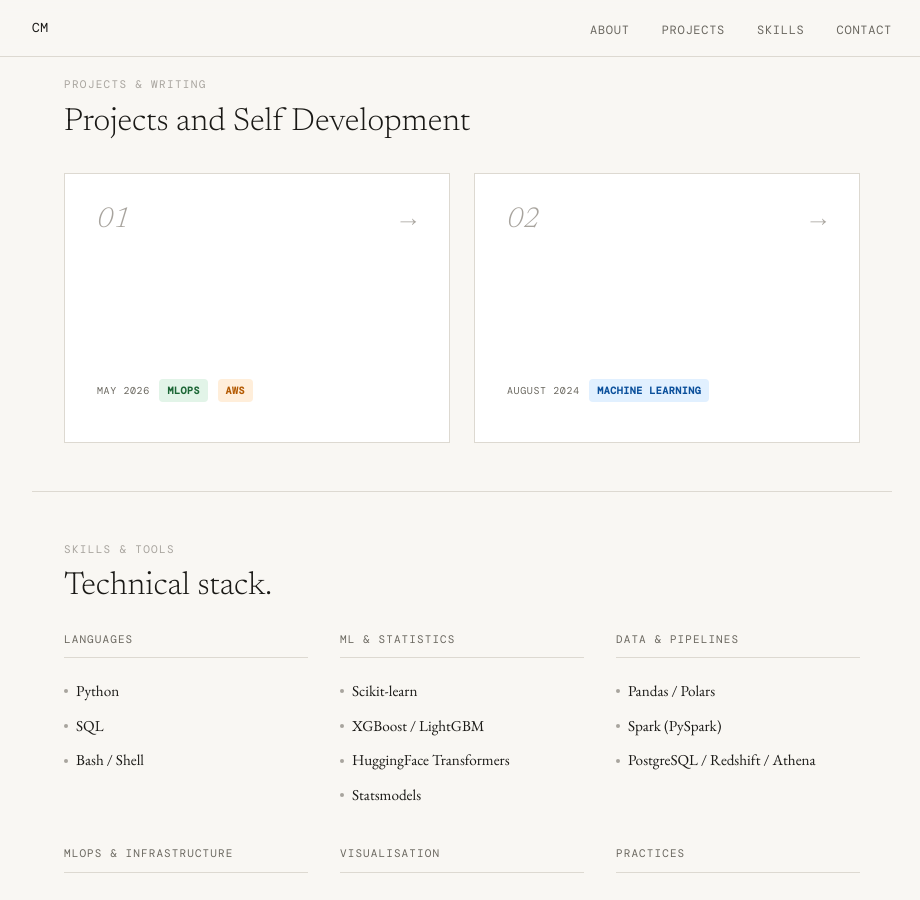
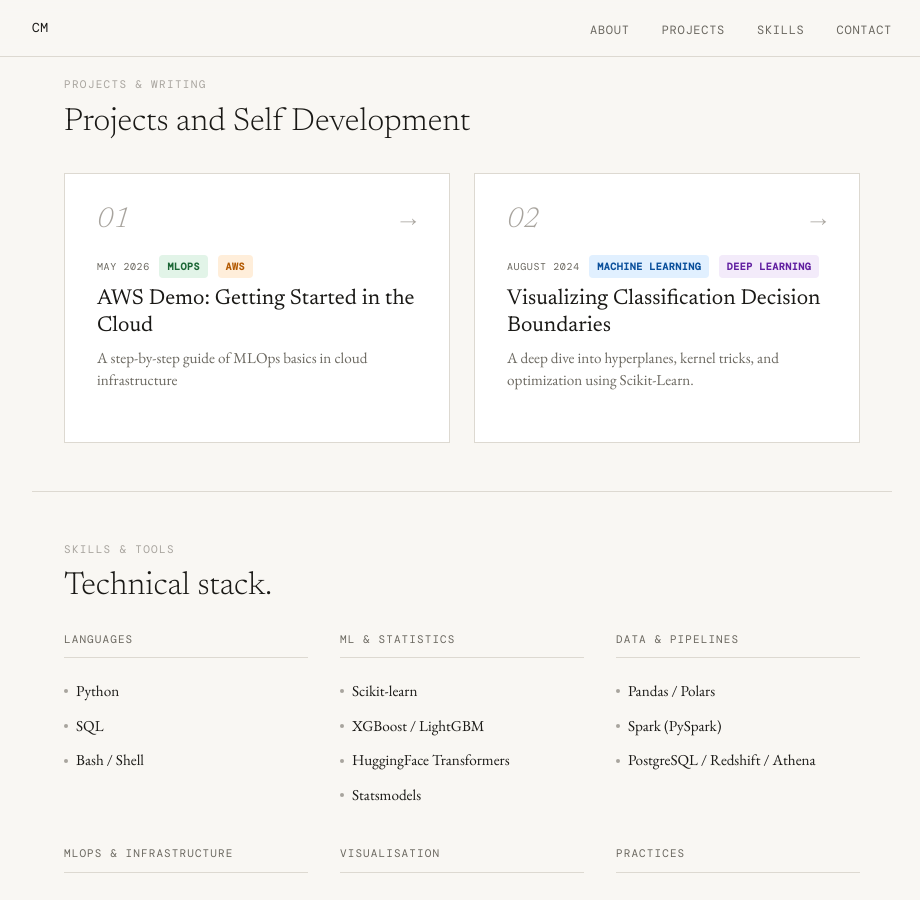
Before and after one commit to chrismca13/chrismca13.github.io, a Jekyll site: the page built from index.html, in a window 1280 px wide and 900 px high, scrolled down 900 px. Shown: the whole window, without its empty margins (178-1098 px from the left). Built offline with Jekyll 4.4.1, drawn with Linux system fonts in a browser that asks for light colours.

Commit message:
Fix title issue in grid

```diff
--- a/_posts/2024-08-01-decision-boundaries-2.md
+++ b/_posts/2024-08-01-decision-boundaries-2.md
@@ -2,7 +2,7 @@
 layout: post
 title: "Visualizing Classification Decision Boundaries"
 description: "A deep dive into hyperplanes, kernel tricks, and optimization using Scikit-Learn."
-categories: [Machine Learning]
+categories: [Machine Learning, Deep Learning]
 ---
 
 # Exploring Decision Boundaries Visually with Neural Nets, Trees, and Regressions
--- a/index.html
+++ b/index.html
@@ -635,13 +635,17 @@ layout: null
             <span class="project-arrow">{% if post.external_url %}↗{% else %}→{% endif %}</span>
           </div>
 
+          <div class="blog-body">
             <div class="blog-meta">
               <span class="blog-date">{{ post.date | date: "%B %Y" }}</span>
-
               {% for category in post.categories %}
                 {% assign skill_class = category | slugify %}
                 <span class="blog-category skill-tag-{{ skill_class }}">{{ category }}</span>
               {% endfor %}
+            </div>
+
+            <h3 class="blog-title">{{ post.title }}</h3>
+            <p class="blog-excerpt">{{ post.description }}</p>
           </div>
 
           {% if post.reading_time %}
```
Lines whose indentation alone changed are shown as unchanged.
